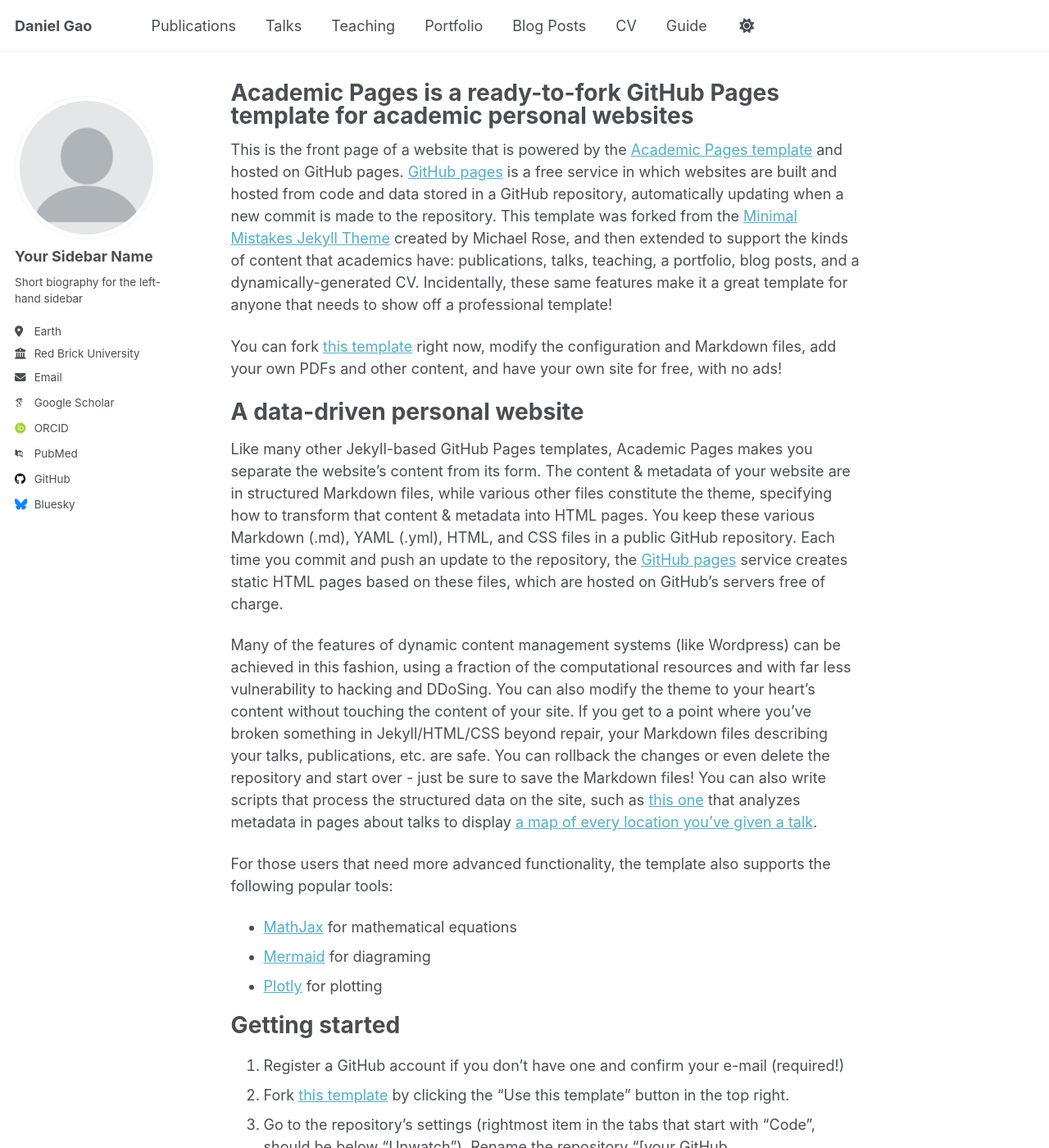
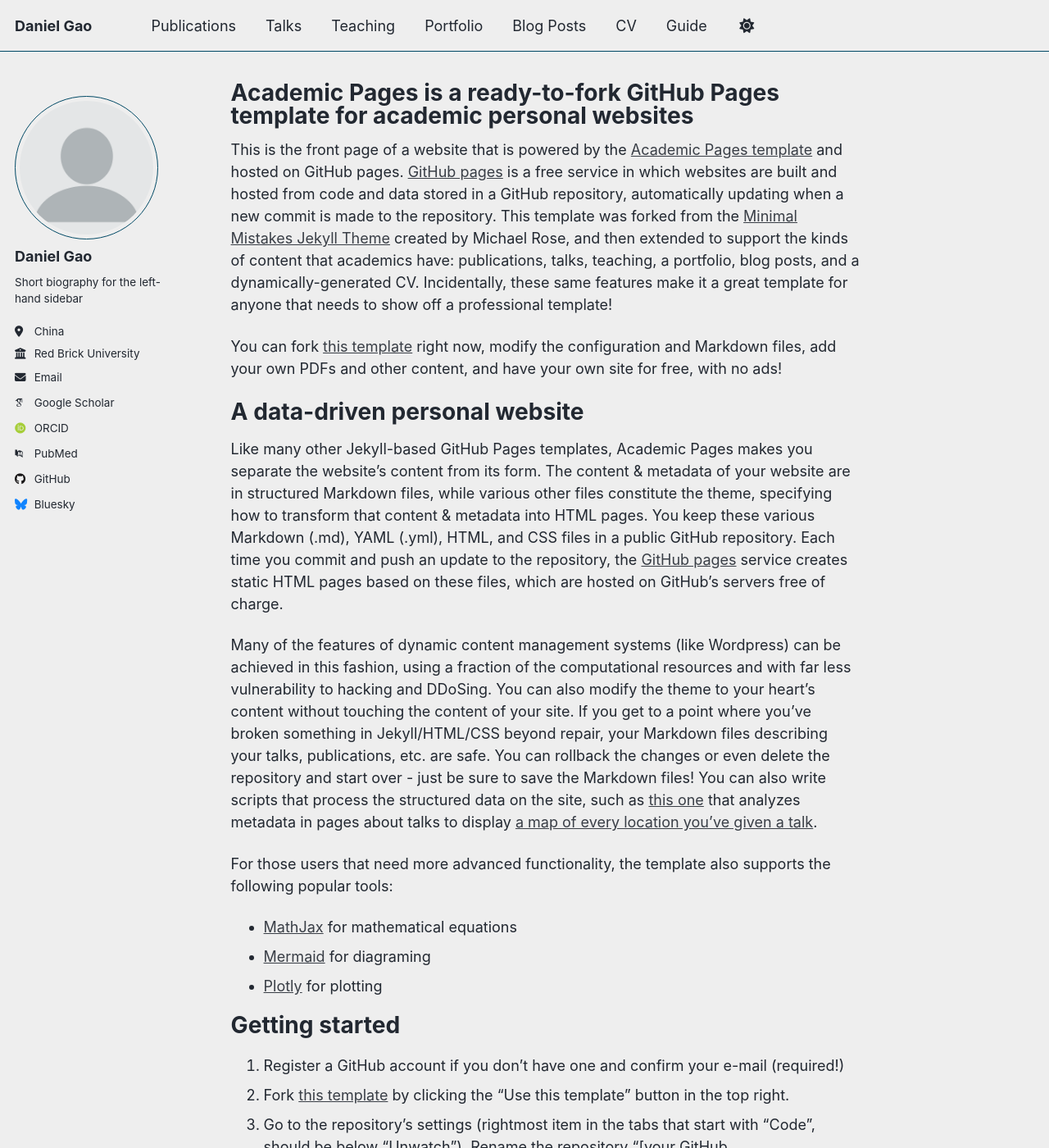
Before and after one commit to ccbb0530/ccbb0530.github.io, a Jekyll site: the page built from _pages/about.md, in a window 1280 px wide and 1400 px high. Shown: the whole window at 82% size. Built offline with Jekyll 4.4.1, drawn with Linux system fonts in a browser that asks for light colours; some web fonts are replaced; a script that is not in the unit is left out.

Commit message:
Update _config.yml

```diff
--- a/_config.yml
+++ b/_config.yml
@@ -8,7 +8,7 @@
 
 # Basic Site Settings
 locale                   : "en-US"
-site_theme               : "default" # Currently available options are "default", "air"
+site_theme               : "air" # Currently available options are "default", "air"
 title                    : "Daniel Gao"
 title_separator          : "|"
 name                     : &name "Daniel Gao"
@@ -23,13 +23,13 @@
 author:
   # Biographic information
   avatar           : "profile.png"
-  name             : "Your Sidebar Name"
+  name             : "Daniel Gao"
   pronouns         : # example: "she/her"
   bio              : "Short biography for the left-hand sidebar"
-  location         : "Earth"
+  location         : "China"
   employer         : "Red Brick University"
   uri              : # URL
-  email            : "none@example.org"
+  email            : "danielccbb0530@gmail.com"
 
   # Academic websites
   academia         : # URL
```
